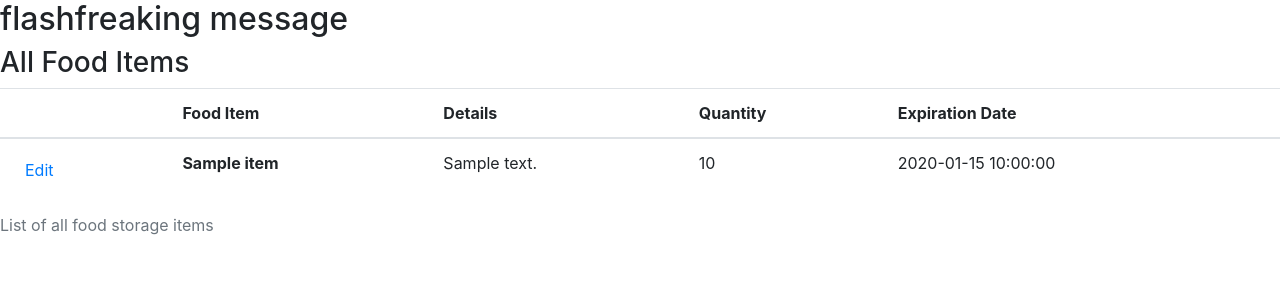
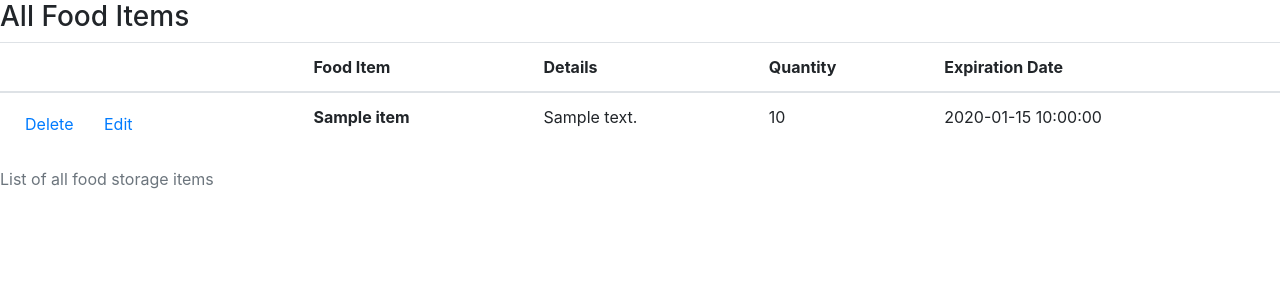
Before and after one commit to Gaberoids/MS3-gf-foodStorage-MongoDb, a Flask app: page / in a window 1280 px wide. Shown: the part 56-356 px from the top of the page. Run offline with Flask 2, Linux system fonts and the light colour scheme; a database or web service that is not in the repository returns one stand-in record (values such as "Sample title"); some libraries are stand-ins or nearby versions.

Commit message:
edit functionality completed

```diff
--- a/app.py
+++ b/app.py
@@ -18,7 +18,6 @@ mongo = PyMongo(app)
 @app.route("/")
 @app.route("/get_items")
 def get_items():
-    flash('flashfreaking message')
     items_list = list(mongo.db.items.find())
     return render_template("items.html", items_l=items_list)
 
@@ -43,8 +42,8 @@ def edit_item(edit_item_id):
     if request.method == "POST":
         edited_item = {
             "item": request.form.get("e_item"),
-            "item_details": request.form.get("e_item_description"),
-            "quality": request.form.get("e_quantity"),
+            "item_details": request.form.get("e_item_details"),
+            "quantity": request.form.get("e_quantity"),
             "expiration_date": request.form.get("e_expiration_date")
         }
         mongo.db.items.update({"_id": ObjectId(edit_item_id)}, edited_item)
@@ -54,6 +53,14 @@ def edit_item(edit_item_id):
     return render_template('edit_item.html', itm=edit_i)
 
 
+@app.route('/delete_item/<delete_item_id>', methods=["GET", "POST"])
+def delete_item(delete_item_id):
+    print("delete function")
+    mongo.db.items.remove({"_id": ObjectId(delete_item_id)})
+    flash("Item successfully deleted")
+    return redirect(url_for("get_items"))
+
+
 if __name__ == "__main__":
     app.run(host=os.environ.get("IP"),
             port=int(os.environ.get("PORT")),
--- a/templates/items.html
+++ b/templates/items.html
@@ -22,7 +22,7 @@
         <tbody>
             <tr>
                 <td>
-                    <!-- <a href=" url_for('delete_item', d_item_id=itm._id) " class="btn">Done</a> -->
+                    <a href=" {{ url_for('delete_item', delete_item_id=itm._id) }}" class="btn">Delete</a>
                     <a href="{{ url_for('edit_item', edit_item_id=itm._id) }}" class="btn">Edit</a>
                 </td>
                 <th scope="row">{{ itm.item }}</th>
```
Also changed, not shown: templates/edit_item.html (+17 -11 lines), static/css/style.css (added), static/images/artur-nasyrov-jt-eGh3vv5E-unsplash.jpg (added).
